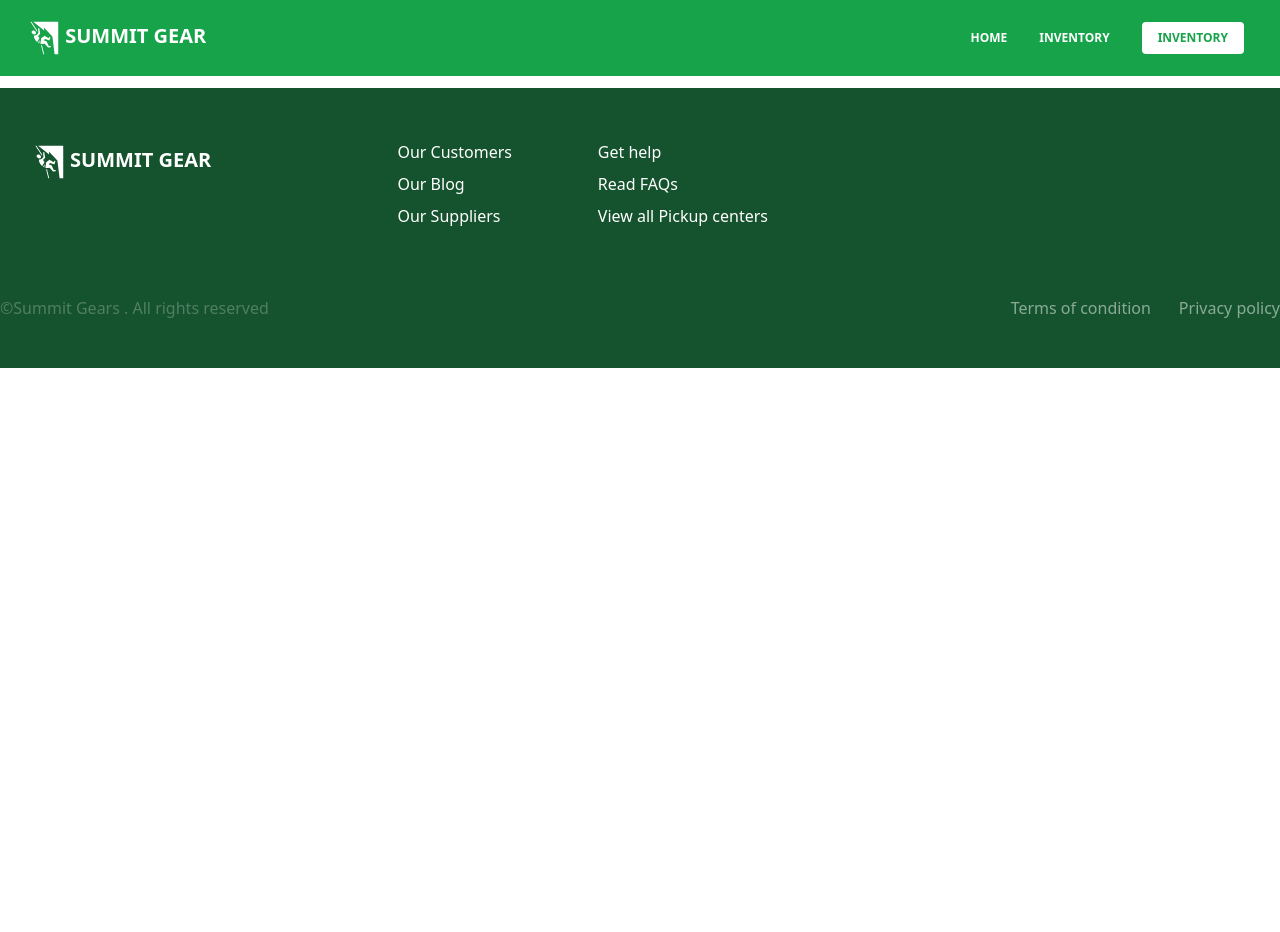
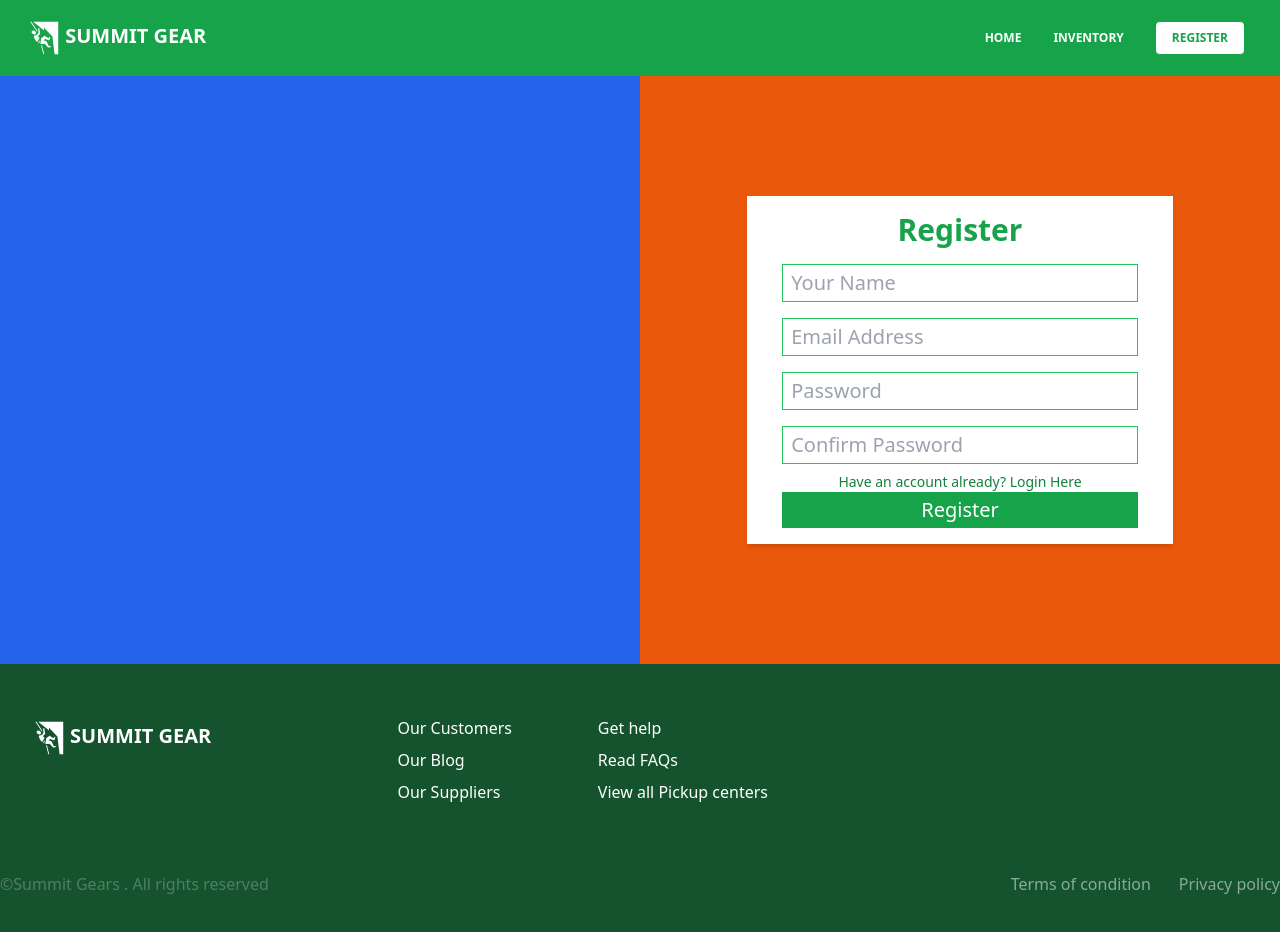
Before and after one commit to najmulhc/mirehouse-frontend, a React (Create React App) app: page /register in a window 1280 px wide. Shown: the top 932 px of the page. Before the commit the page ends 800 px from the top, so only its background shows below. Built offline with nearby package versions, Linux system fonts and the light colour scheme; no server answers.

Commit message:
email password authentication done

```diff
--- a/package.json
+++ b/package.json
@@ -10,6 +10,7 @@
     "firebase": "^9.8.0",
     "react": "^18.1.0",
     "react-dom": "^18.1.0",
+    "react-firebase-hooks": "^5.0.3",
     "react-icons": "^4.3.1",
     "react-router-dom": "6",
     "react-scripts": "5.0.1",
--- a/src/App.js
+++ b/src/App.js
@@ -1,17 +1,27 @@
+import { useAuthState } from "react-firebase-hooks/auth";
 import { Route, Routes } from "react-router-dom";
 import "./App.css";
+import auth from "./firebase.init";
 import Home from "./Pages/Home/Home";
 import Inventory from "./Pages/Inventory/Inventory";
+import Login from "./Pages/Login/Login";
+import Register from "./Pages/Register/Register";
 import Footer from "./Pages/Shared/Footer/Footer";
 import Header from "./Pages/Shared/Header/Header";
 
 function App() {
+  const [user] = useAuthState(auth);
+  if(user){
+    console.log(user);
+  }
   return (
     <div className="App">
       <Header></Header>
       <Routes>
+        <Route path="/login" element={<Login/>} />
         <Route path="/" element={<Home />} />
         <Route path="/inventory" element={<Inventory />} />
+        <Route path="/register" element={<Register/>}></Route>
       </Routes>
       <Footer/>
     </div>
--- /dev/null
+++ b/src/Pages/Home/Hero.js
@@ -0,0 +1,11 @@
+import React from 'react';
+
+const Hero = () => {
+    return (
+        <div>
+
+        </div>
+    );
+};
+
+export default Hero;
--- a/src/Pages/Home/Home.js
+++ b/src/Pages/Home/Home.js
@@ -1,9 +1,10 @@
 import React from 'react';
+import Hero from './Hero';
 
 const Home = () => {
     return (
         <div>
-            <h1>this is home</h1>
+           <Hero/>
         </div>
     );
 };
--- /dev/null
+++ b/src/Pages/Login/Login.js
@@ -0,0 +1,64 @@
+import React, { useState } from 'react';
+import { useSignInWithEmailAndPassword } from 'react-firebase-hooks/auth';
+import { Link, useNavigate } from 'react-router-dom';
+import auth from '../../firebase.init';
+
+const Login = () => {
+    const [email, setEmail] = useState("");
+  const [password, setPassword] = useState("");
+  const [
+    signInWithEmailAndPassword,
+    user,
+    loading,
+    error,
+  ] = useSignInWithEmailAndPassword(auth);
+const navigate = useNavigate()
+  const login = (e) => {
+      e.preventDefault();
+      signInWithEmailAndPassword(email, password);
+  }
+  if(user){
+      navigate("/")
+  }
+    return (
+        <section className="md:grid md:grid-cols-2  w-full bg-red-500">
+        <div className="bg-blue-600  flex justify-center items-center py-[120px]">
+        <div className="w-2/3 bg-white shadow-md ">
+            <form action="" className="my-4" onSubmit={login}>
+              <h1 className="text-3xl text-center font-bold text-green-600 mb-2">
+                Login
+              </h1>
+
+              <input
+                type="email"
+                placeholder="Email Address"
+                className="w-5/6 py-1 px-2 text-xl my-2  border mx-2 border-green-500"
+                onChange={(e) => setEmail(e.target.value)}
+                required
+              />
+              <input
+                type="password"
+                placeholder="Password"
+                className="w-5/6 py-1 px-2 text-xl my-2  border mx-2 border-green-500"
+                onChange={(e) => setPassword(e.target.value)}
+                required
+              />
+
+              <p className="text-sm   text-green-700 ">New here? <Link to="/register">Register Here</Link></p>
+              <button
+                className="w-5/6  bg-green-600 text-white py-1 text-xl"
+                type="submit"
+              >
+                Login
+              </button>
+            </form>
+          </div>
+        </div>
+        <div className="bg-orange-600">
+
+        </div>
+      </section>
+    );
+};
+
+export default Login;
--- /dev/null
+++ b/src/Pages/Register/Register.js
@@ -0,0 +1,88 @@
+import React, { useEffect, useState } from "react";
+import {
+  useCreateUserWithEmailAndPassword,
+  useUpdateProfile,
+} from "react-firebase-hooks/auth";
+import { Link, useNavigate } from "react-router-dom";
+import auth from "../../firebase.init";
+const Register = () => {
+  const [name, setName] = useState("");
+  const [email, setEmail] = useState("");
+  const [password, setPassword] = useState("");
+  const [confirm, setConfirm] = useState("");
+  const [error, setError] = useState("");
+  const [updateProfile, displayName] = useUpdateProfile(auth);
+  const [createUserWithEmailAndPassword, user, loading, regError] =
+    useCreateUserWithEmailAndPassword(auth);
+  const navigate = useNavigate();
+  const updateUserName = async () => {
+
+
+  };
+  const register = async(e) => {
+    await e.preventDefault();
+    if (password === confirm) {
+      await createUserWithEmailAndPassword(email, password);
+      if (user) {
+        await updateProfile({ displayName: name });
+        await navigate("/");
+      }
+    } else {
+      setError("passwords did not matched");
+    }
+  };
+
+
+  return (
+    <section className="md:grid md:grid-cols-2  w-full bg-red-500">
+      <div className="bg-blue-600"></div>
+      <div className="bg-orange-600 flex justify-center items-center py-[120px]">
+        <div className="w-2/3 bg-white shadow-md ">
+          <form action="" className="my-4" onSubmit={register}>
+            <h1 className="text-3xl text-center font-bold text-green-600 mb-2">
+              Register
+            </h1>
+            <input
+              type="text"
+              placeholder="Your Name"
+              className="w-5/6 py-1 px-2 text-xl my-2  border mx-2 border-green-500"
+              onChange={(e) => setName(e.target.value)}
+              required
+            />
+            <input
+              type="email"
+              placeholder="Email Address"
+              className="w-5/6 py-1 px-2 text-xl my-2  border mx-2 border-green-500"
+              onChange={(e) => setEmail(e.target.value)}
+              required
+            />
+            <input
+              type="password"
+              placeholder="Password"
+              className="w-5/6 py-1 px-2 text-xl my-2  border mx-2 border-green-500"
+              onChange={(e) => setPassword(e.target.value)}
+              required
+            />
+            <input
+              type="password"
+              placeholder="Confirm Password"
+              className="w-5/6 py-1 px-2 text-xl  my-2 border mx-2 border-green-500"
+              onChange={(e) => setConfirm(e.target.value)}
+              required
+            />
+            <p className="text-sm   text-red-700 ">{error}</p>
+            <p className="text-sm   text-green-700 ">Have an account already? <Link to="/login">Login Here</Link></p>
+            <button
+              className="w-5/6  bg-green-600 text-white py-1 text-xl"
+              type="submit"
+            >
+              Register
+            </button>
+          </form>
+        </div>
+      </div>
+    </section>
+  );
+};
+
+export default Register;
--- a/src/Pages/Shared/Header/Header.js
+++ b/src/Pages/Shared/Header/Header.js
@@ -1,27 +1,38 @@
+import { signOut } from "firebase/auth";
 import React, { useState } from "react";
+import { useAuthState } from "react-firebase-hooks/auth";
 import { GiMountainClimbing } from "react-icons/gi";
 import { ImCross, ImMenu } from "react-icons/im";
 import { Link } from "react-router-dom";
+import auth from "../../../firebase.init";
 
 export default function Header({ fixed }) {
   const [navbarOpen, setNavbarOpen] = useState(false);
+  const [user] = useAuthState(auth);
+  const logOut = () => {
+    signOut(auth);
+  }
   return (
     <>
-      <nav className="relative flex flex-wrap items-center justify-between px-2 py-3 bg-green-600  mb-3">
+      <nav className="relative flex flex-wrap items-center justify-between px-2 py-3 bg-green-600   ">
         <div className="container px-4 mx-auto flex flex-wrap items-center justify-between">
           <div className="w-full relative flex justify-between lg:w-auto lg:static lg:block lg:justify-start">
             <Link
               className="text-xl font-bold leading-relaxed inline-block mr-4 py-2 whitespace-nowrap uppercase text-white"
-              to='/'
+              to="/"
             >
-             <span> <GiMountainClimbing className="inline text-4xl"></GiMountainClimbing> Summit gear</span>
+              <span>
+                {" "}
+                <GiMountainClimbing className="inline text-4xl"></GiMountainClimbing>{" "}
+                Summit gear
+              </span>
             </Link>
             <button
               className="text-white cursor-pointer text-xl leading-none px-3 py-1 border border-solid border-transparent rounded bg-transparent block lg:hidden outline-none focus:outline-none"
               type="button"
               onClick={() => setNavbarOpen(!navbarOpen)}
             >
-            {navbarOpen?  <ImCross/>:<ImMenu/>}
+              {navbarOpen ? <ImCross /> : <ImMenu />}
             </button>
           </div>
           <div
@@ -33,30 +44,52 @@ export default function Header({ fixed }) {
           >
             <ul className="flex flex-col lg:flex-row list-none lg:ml-auto items-center">
               <li className="nav-item">
-                <Link to='/'
+                <Link
+                  to="/"
                   className="px-3 py-2 flex items-center text-xs uppercase font-bold leading-snug text-white hover:opacity-75"
                   href="#pablo"
                 >
-                  <i className="fab fa-facebook-square text-lg leading-lg text-white opacity-75"></i><span className="ml-2">Home</span>
+                  <i className="fab fa-facebook-square text-lg leading-lg text-white opacity-75"></i>
+                  <span className="ml-2">Home</span>
                 </Link>
               </li>
               <li className="nav-item">
-                <Link to="/inventory"
+                <Link
+                  to="/inventory"
                   className="px-3 py-2 flex items-center text-xs uppercase font-bold leading-snug text-white hover:opacity-75"
                   href="#pablo"
                 >
-                  <i className="fab fa-twitter text-lg leading-lg text-white opacity-75"></i><span className="ml-2">Inventory</span>
+                  <i className="fab fa-twitter text-lg leading-lg text-white opacity-75"></i>
+                  <span className="ml-2">Inventory</span>
                 </Link>
               </li>
               <li className="nav-item">
-                <Link to="/inventory"
-                  className="px-3 py-2 flex items-center text-xs uppercase font-bold leading-snug text-white hover:opacity-75"
-                  href="#pablo"
-                >
-                  <i className="fab fa-twitter text-lg leading-lg text-white opacity-75"></i><span className="ml-2 bg-white hover:bg-blue-dark text-green-600 font-bold py-2 px-4 rounded">Inventory</span>
-                </Link>
+                {user ? (
+                  <li className="nav-item">
+                    <Link
+                      to="/inventory"
+                      className="px-3 py-2 flex items-center text-xs uppercase font-bold leading-snug text-white hover:opacity-75"
+                      href="#pablo"
+                    >
+                      <i className="fab fa-twitter text-lg leading-lg text-white opacity-75"></i>
+                      <span className="ml-2">{user.displayName}</span> <span className="ml-2 bg-white hover:bg-blue-dark text-green-600 font-bold py-2 px-4 rounded" onClick={logOut}>
+                     log out
+                    </span>
+                    </Link>
+                  </li>
+                ) : (
+                  <Link
+                    to="/register"
+                    className="px-3 py-2 flex items-center text-xs uppercase font-bold leading-snug text-white hover:opacity-75"
+                    href="#pablo"
+                  >
+                    <i className="fab fa-twitter text-lg leading-lg text-white opacity-75"></i>
+                    <span className="ml-2 bg-white hover:bg-blue-dark text-green-600 font-bold py-2 px-4 rounded">
+                      Register
+                    </span>
+                  </Link>
+                )}
               </li>
-
             </ul>
           </div>
         </div>
--- a/src/firebase.init.js
+++ b/src/firebase.init.js
@@ -1,5 +1,6 @@
 // Import the functions you need from the SDKs you need
 import { initializeApp } from "firebase/app";
+import { getAuth } from "firebase/auth";
 // TODO: Add SDKs for Firebase products that you want to use
 // https://firebase.google.com/docs/web/setup#available-libraries
 
@@ -15,3 +16,5 @@ const firebaseConfig = {
 
 // Initialize Firebase
 const app = initializeApp(firebaseConfig);
+const auth = getAuth(app);
+export default auth;
```
Also changed, not shown: 1 other file (tests, documents, lock files or other folders).
